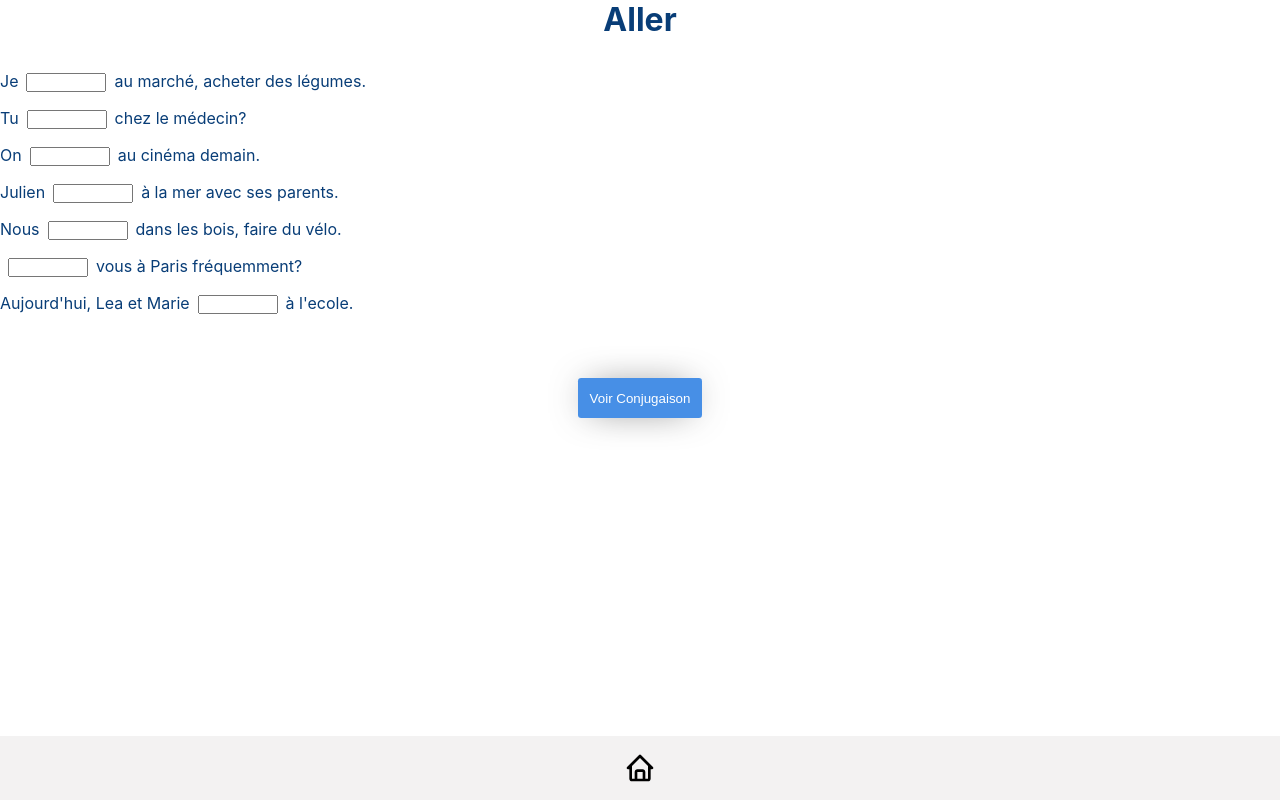
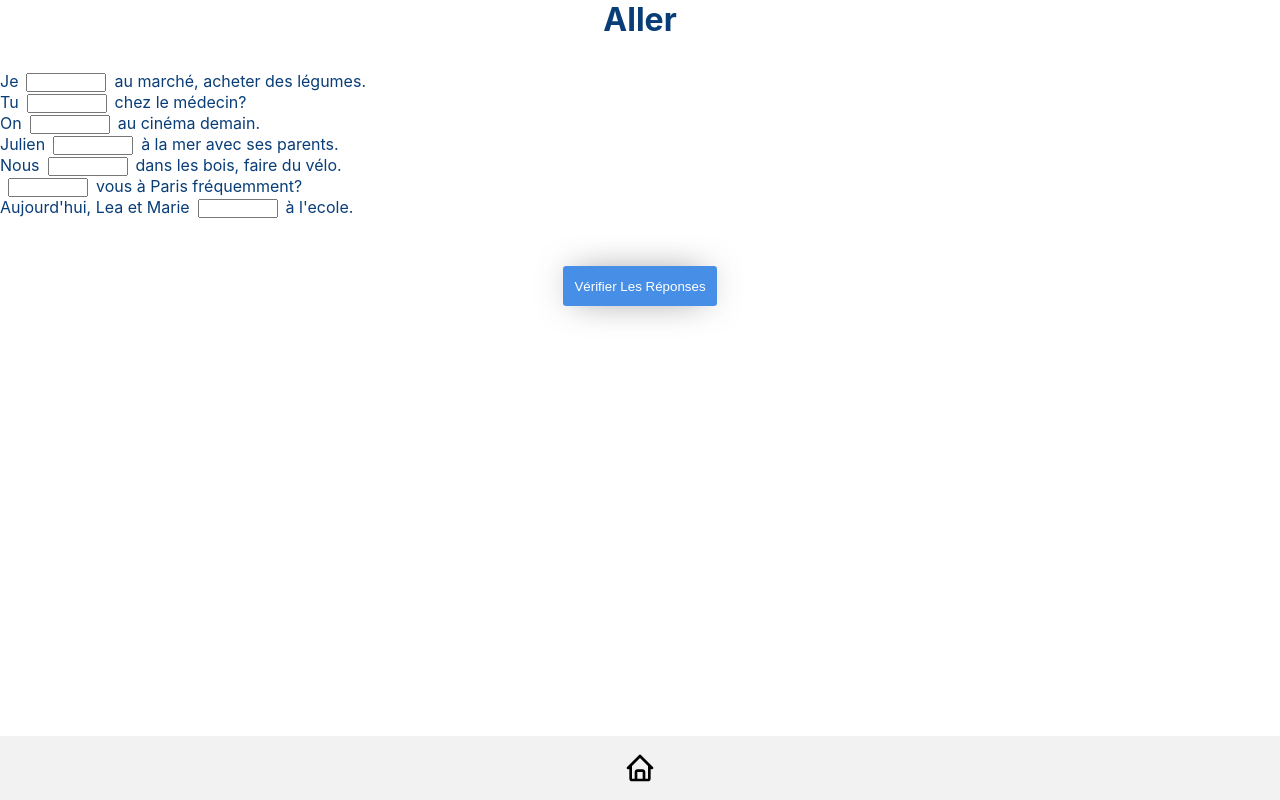
Before and after one commit to yagoalessio88/french-learn-and-practice-app, a React (Create React App) app: page /verbesmenu/aller in a window 1280 px wide. Built offline with nearby package versions, Linux system fonts and the light colour scheme.

Commit message:
checking verbs conjugation answers functionality

```diff
--- a/src/components/Verbe.js
+++ b/src/components/Verbe.js
@@ -1,31 +1,64 @@
 import styled from "styled-components";
 import { data } from "../data/conjugaison-data.js";
 import { useParams } from "react-router-dom";
+import { useState } from "react";
 
 const Verbe = () => {
   const { id } = useParams();
   const verbo = data.filter((element) => element.nombre === id)[0];
   const { conjugaison } = verbo;
 
+  const checkAnswers = () => {
+    let ul = document.querySelector(".list-conjugaison");
+    const listElements = [...ul.querySelectorAll(".text-input")];
+    const listUserValues = listElements.map((item) => {
+      return item.value;
+    });
+    const answers = conjugaison.map((item) => {
+      return item.reponse;
+    });
+
+    answers.forEach((item, index) => {
+      if (listUserValues[index] !== "") {
+        if (item.toUpperCase() === listUserValues[index].toUpperCase()) {
+          const element = document.getElementById(index);
+          element.classList.remove("wrong_answer");
+        } else {
+          const element = document.getElementById(index);
+          console.log(element);
+          element.classList.add("wrong_answer");
+        }
+      } else {
+        const element = document.getElementById(index);
+        console.log(element);
+        element.classList.add("wrong_answer");
+      }
+    });
+  };
+
   return (
     <Wrapper>
       <article className="main-article main-verbe">
         <h3 className="main-verbe__title">{id}</h3>
-        <ul>
-          {conjugaison.map((e, index) => {
-            const { first, last } = e;
+
+        <ul className="list-conjugaison">
+          {conjugaison.map((item, index) => {
+            const { first, last } = item;
             return (
-              <li key={index} className="main-verbe__li-element">
+              <li key={index}>
                 {first}
-                <input type="text" />
+                <input className="text-input" id={index} type="text" />
                 {last}
               </li>
             );
           })}
         </ul>
-
-        <button type="button" className="button main-verbe__button">
-          voir conjugaison
+        <button
+          type="button"
+          className="button main-verbe__button"
+          onClick={checkAnswers}
+        >
+          Vérifier les Réponses
         </button>
       </article>
     </Wrapper>
@@ -34,4 +67,8 @@ const Verbe = () => {
 
 export { Verbe };
 
-const Wrapper = styled.section``;
+const Wrapper = styled.section`
+  .wrong_answer {
+    border: 1px solid red;
+  }
+`;
--- a/src/data/conjugaison-data.js
+++ b/src/data/conjugaison-data.js
@@ -2,35 +2,92 @@ export const data = [
   {
     nombre: "aller",
     conjugaison: [
-      { first: "Je", last: "au marché, acheter des légumes." },
-      { first: "Tu", last: "chez le médecin?" },
-      { first: "On", last: "au cinéma demain." },
-      { first: "Julien", last: "à la mer avec ses parents." },
-      { first: "Nous", last: "dans les bois, faire du vélo." },
-      { first: "", last: "vous à Paris fréquemment?" },
-      { first: "Aujourd'hui, Lea et Marie", last: "à l'ecole." },
+      { first: "Je", reponse: "vais", last: "au marché, acheter des légumes." },
+      { first: "Tu", reponse: "vas", last: "chez le médecin?" },
+      { first: "On", reponse: "va", last: "au cinéma demain." },
+      {
+        first: "Julien",
+        reponse: "va",
+        last: "à la mer avec ses parents.",
+      },
+      {
+        first: "Nous",
+        reponse: "allons",
+        last: "dans les bois, faire du vélo.",
+      },
+      { first: "", reponse: "Allez", last: "vous à Paris fréquemment?" },
+      {
+        first: "Aujourd'hui, Lea et Marie",
+        reponse: "vont",
+        last: "à l'ecole.",
+      },
     ],
   },
   {
     nombre: "avoir",
     conjugaison: [
-      { first: "Aujourd'hui j'", last: "mal à la tête toute la journée." },
-      { first: "Tu", last: "vu ce film?" },
-      { first: "Elle avait beaucoup de poupées lorsqu'elle", last: "10 ans." },
-      { first: "On", last: "cherché partout." },
+      {
+        first: "Aujourd'hui j'",
+        reponse: "ai",
+        last: "mal à la tête toute la journée.",
+      },
+      { first: "Tu", reponse: "as", last: "vu ce film?" },
+      {
+        first: "Elle avait beaucoup de poupées lorsqu'elle",
+        reponse: "a",
+        last: "10 ans.",
+      },
+      { first: "On", reponse: "a", last: "cherché partout." },
       {
         first: "Malgré tous nos problèmes que nous",
+        reponse: "avons",
         last: "jusqu'ici, nous avons l'opportunité de partir en vacances.",
       },
       {
         first: "Il faudrait que vous",
+        reponse: "avez",
         last: "beaucoup de chance pour réussir votre examen.",
       },
 
       {
         first: "Bien qu'elles",
+        reponse: "ont",
         last: "une augmentation, leurs salaires étaient encore trop bas.",
       },
     ],
   },
 ];
+
+//  {
+//     nombre: "",
+//     conjugaison: [
+//       {
+//         first: "",
+//         reponse: "a",
+//         last: "",
+//       },
+//       { first: "", reponse: "", last: "" },
+//       {
+//         first: "",
+//         reponse: "",
+//         last: "",
+//       },
+//       { first: "", reponse: "", last: "" },
+//       {
+//         first: "",
+//         reponse: "",
+//         last: "",
+//       },
+//       {
+//         first: "",
+//         reponse: "",
+//         last: "",
+//       },
+
+//       {
+//         first: "",
+//         reponse: "",
+//         last: "",
+//       },
+//     ],
+//   },
```
